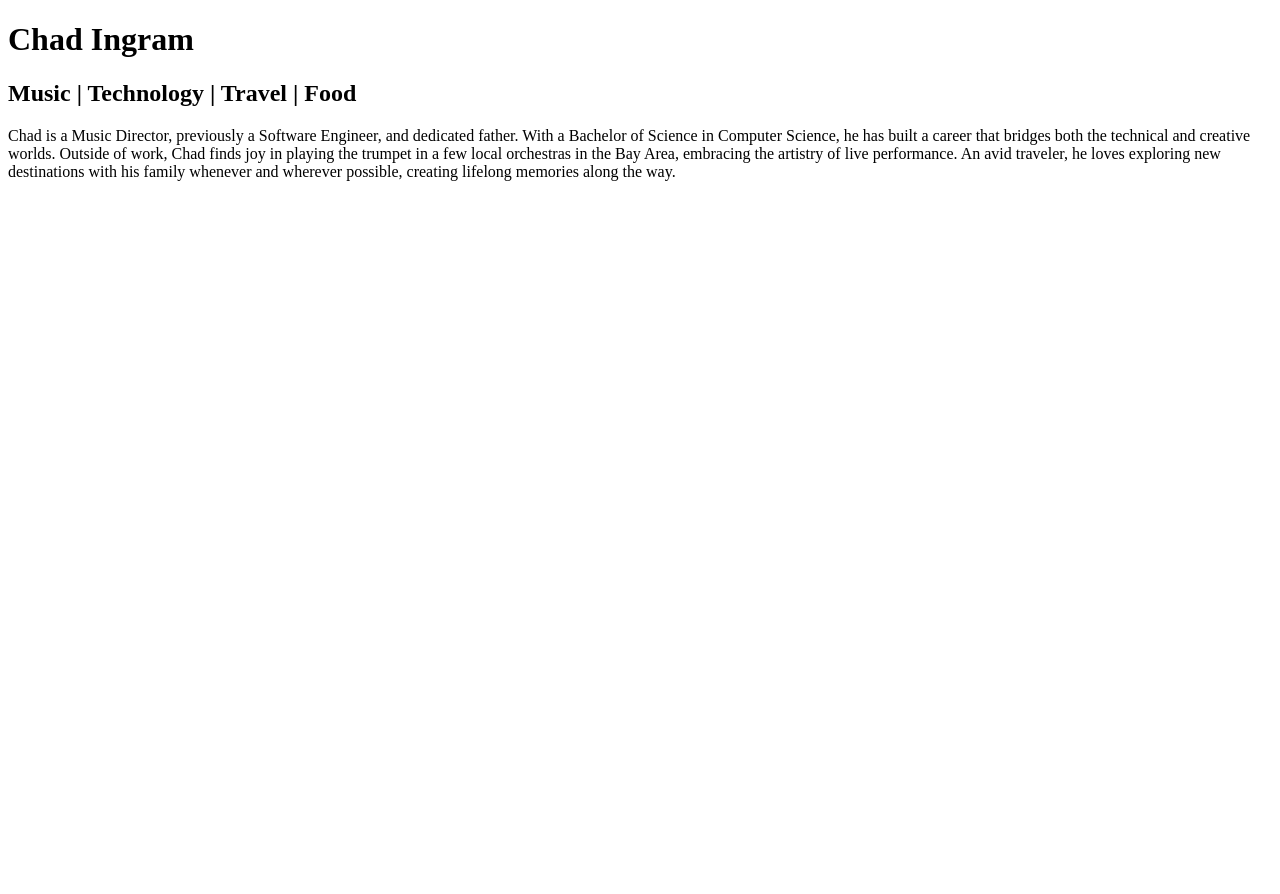
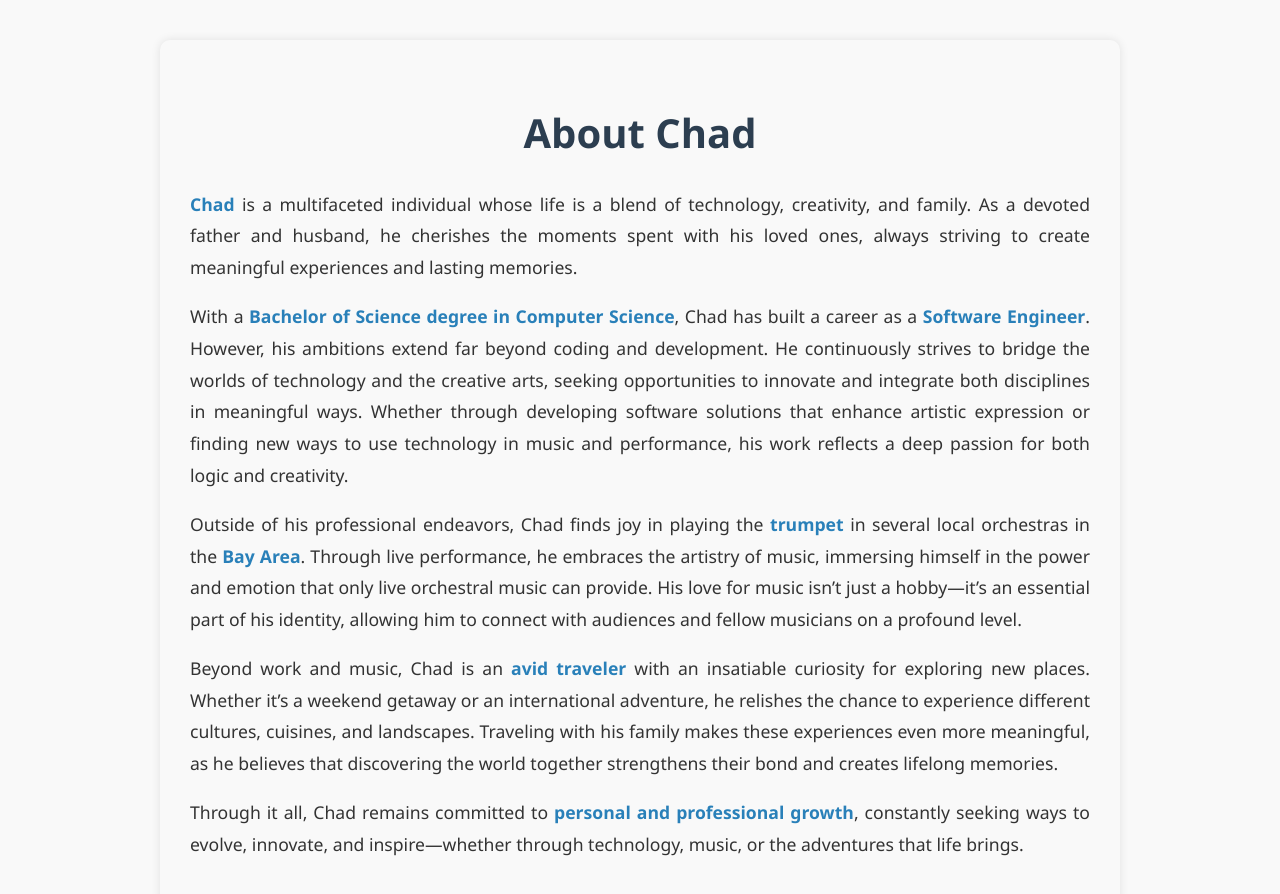
Before and after one commit to Ing-Ram/website, a plain HTML site: page index.html in a window 1280 px wide. Before the commit the page ends 800 px from the top, so only its background shows below. Drawn offline with Linux system fonts and the light colour scheme.

Commit message:
updated about me and css

```diff
--- a/index.html
+++ b/index.html
@@ -2,10 +2,20 @@
 <html lang-"en">
 	<head>
 		<title>Website:Chad Ingram</title>
+		<link rel="stylesheet" type="text/css" href="styles.css">
+		<meta charset="UTF-8">
+		<meta name="viewport" content="width=device-width, initial-scale=1.0">
 	</head>
 	<body>
-		<h1>Chad Ingram</h1>
-		<h2>Music | Technology | Travel | Food</h2>
-		<p>Chad is a Music Director, previously a Software Engineer, and dedicated father. With a Bachelor of Science in Computer Science, he has built a career that bridges both the technical and creative worlds. Outside of work, Chad finds joy in playing the trumpet in a few local orchestras in the Bay Area, embracing the artistry of live performance. An avid traveler, he loves exploring new destinations with his family whenever and wherever possible, creating lifelong memories along the way.</p>
+		<h1>About Chad</h1>
+		<p><strong>Chad</strong> is a multifaceted individual whose life is a blend of technology, creativity, and family. As a devoted father and husband, he cherishes the moments spent with his loved ones, always striving to create meaningful experiences and lasting memories.</p>
+
+		<p>With a <strong>Bachelor of Science degree in Computer Science</strong>, Chad has built a career as a <strong>Software Engineer</strong>. However, his ambitions extend far beyond coding and development. He continuously strives to bridge the worlds of technology and the creative arts, seeking opportunities to innovate and integrate both disciplines in meaningful ways. Whether through developing software solutions that enhance artistic expression or finding new ways to use technology in music and performance, his work reflects a deep passion for both logic and creativity.</p>
+
+		<p>Outside of his professional endeavors, Chad finds joy in playing the <strong>trumpet</strong> in several local orchestras in the <strong>Bay Area</strong>. Through live performance, he embraces the artistry of music, immersing himself in the power and emotion that only live orchestral music can provide. His love for music isn’t just a hobby—it’s an essential part of his identity, allowing him to connect with audiences and fellow musicians on a profound level.</p>
+
+		<p>Beyond work and music, Chad is an <strong>avid traveler</strong> with an insatiable curiosity for exploring new places. Whether it’s a weekend getaway or an international adventure, he relishes the chance to experience different cultures, cuisines, and landscapes. Traveling with his family makes these experiences even more meaningful, as he believes that discovering the world together strengthens their bond and creates lifelong memories.</p>
+
+		<p>Through it all, Chad remains committed to <strong>personal and professional growth</strong>, constantly seeking ways to evolve, innovate, and inspire—whether through technology, music, or the adventures that life brings.</p>
 	</body>
 </html>
--- /dev/null
+++ b/styles.css
@@ -0,0 +1,27 @@
+body {
+    font-family: 'Segoe UI', Tahoma, Geneva, Verdana, sans-serif;
+    line-height: 1.8;
+    max-width: 900px;
+    margin: 40px auto;
+    padding: 30px;
+    background-color: #f9f9f9;
+    color: #333;
+    box-shadow: 0 0 10px rgba(0, 0, 0, 0.1);
+    border-radius: 10px;
+}
+
+h1 {
+    text-align: center;
+    color: #2c3e50;
+    font-size: 2.5em;
+    margin-bottom: 20px;
+}
+
+p {
+    text-align: justify;
+    font-size: 1.1em;
+}
+
+strong {
+    color: #2980b9;
+}
```
